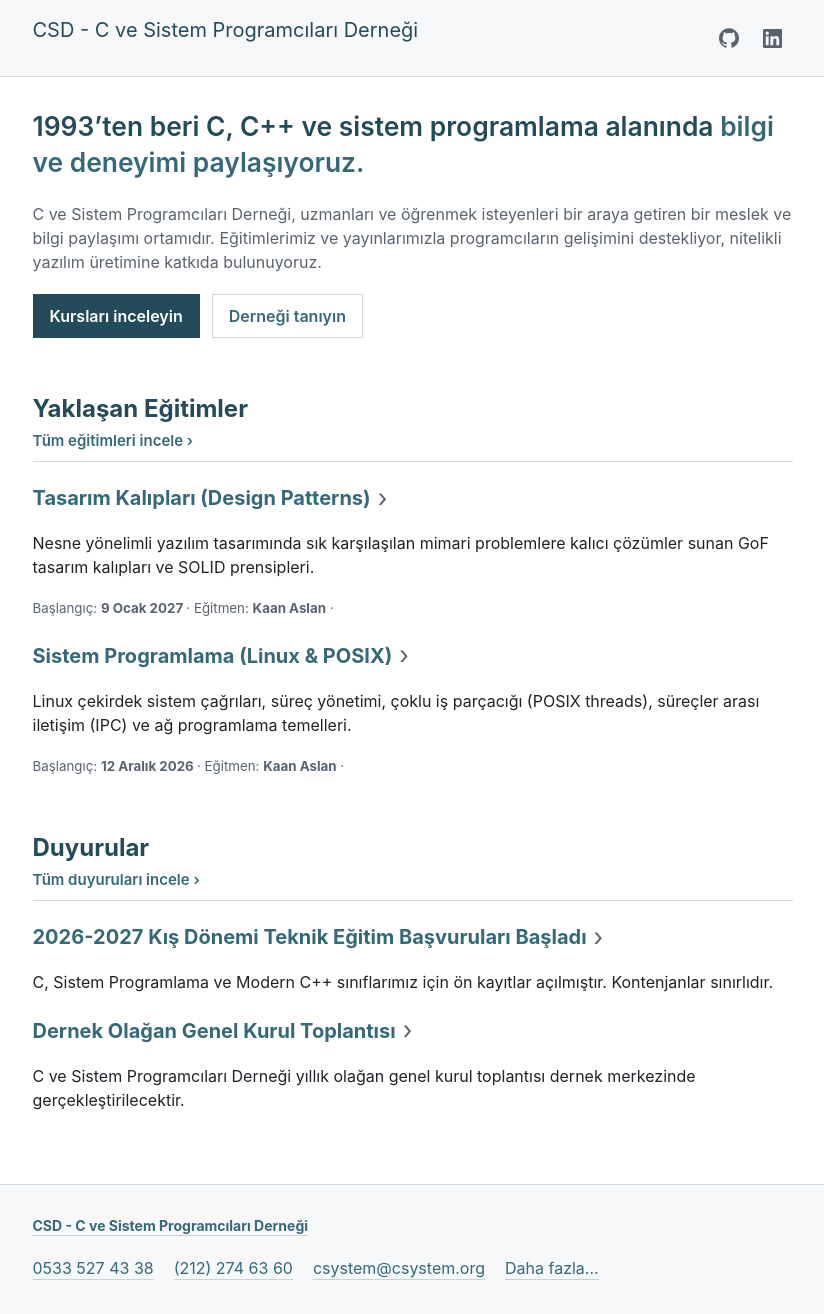
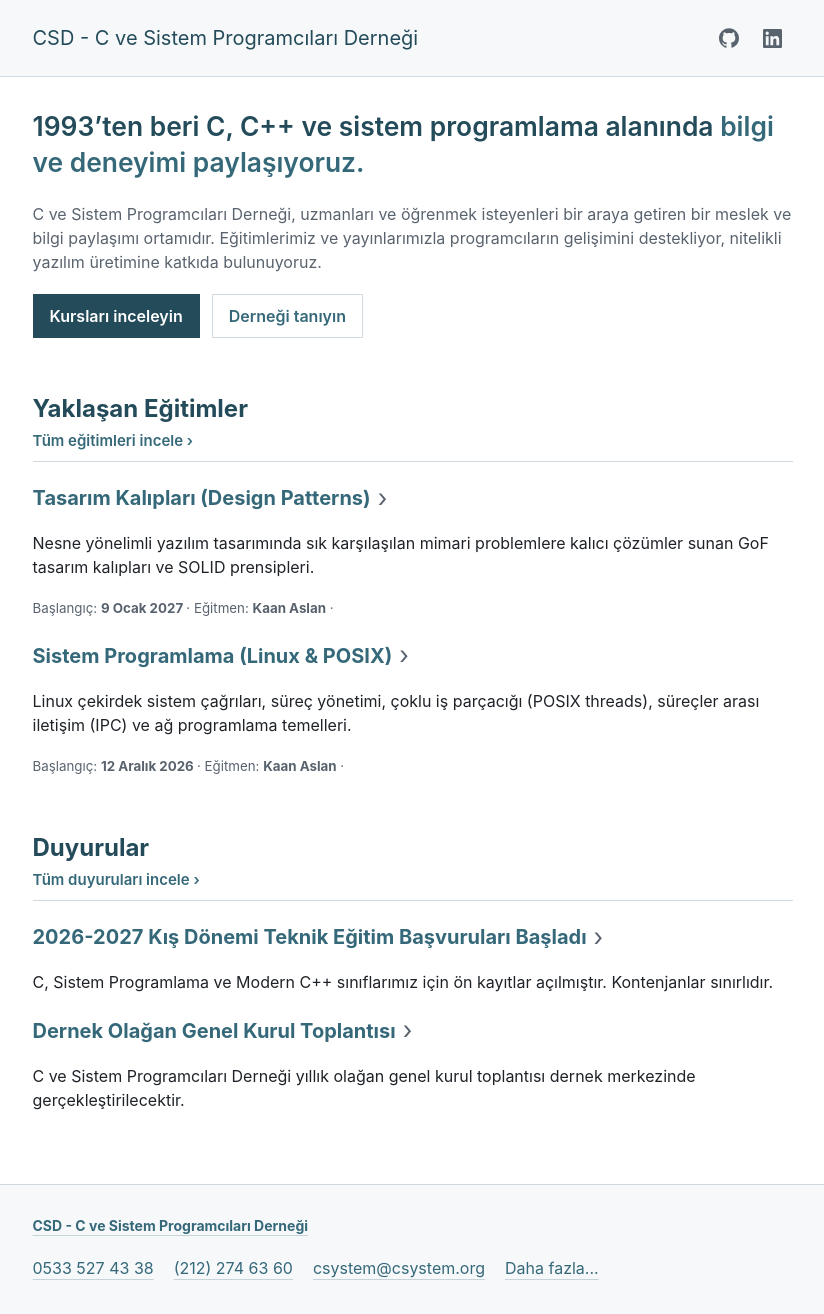
Before and after one commit to dengere/dengere.github.io, a Jekyll site: the page built from index.html, in a window 1280 px wide. Shown: the whole page, without its empty margins (220-1044 px from the left). Built offline with Jekyll 4.4.1, drawn with Linux system fonts in a browser that asks for light colours.

Commit message:
social icons

```diff
--- a/assets/css/style.css
+++ b/assets/css/style.css
@@ -68,12 +68,10 @@ a:focus-visible {
   outline-offset: 4px;
 }
 
-
 img {
   max-width: 100%;
   height: auto;
 }
-
 
 .container {
   width: calc(100% - 32px);
@@ -92,7 +90,7 @@ img {
 
 .header-inner {
   display: flex;
-  align-items: center;
+  align-items: flex-start;
   justify-content: space-between;
   gap: 12px;
   padding-block: 16px;
@@ -121,6 +119,7 @@ img {
 }
 
 .site-title {
+  min-width: 0;
   margin: 0;
   font-size: 1.25rem;
   line-height: 1.4;
@@ -274,15 +273,8 @@ dd {
   padding-block: 8px;
 }
 
-.footer-brand p,
 .footer-bottom {
   color: var(--color-fg-muted);
-}
-
-.footer-bottom {
-  grid-column: 1 / -1;
-  padding-top: 16px;
-  border-top: 1px solid var(--color-border-default);
   font-size: 0.875rem;
 }
 
@@ -290,8 +282,11 @@ dd {
   margin: 0;
 }
 
+.footer-inner:not(:has(> section)) {
+  padding-block: 16px;
+}
+
 @media (min-width: 481px) {
-
   .site-main {
     padding-top: 32px;
   }
@@ -299,10 +294,6 @@ dd {
   main > section,
   main > article {
     margin-bottom: 56px;
-  }
-
-  .footer-inner {
-    grid-template-columns: repeat(2, minmax(0, 1fr));
   }
 }
 
@@ -318,11 +309,16 @@ dd {
 }
 
 @media (min-width: 721px) {
-  .footer-inner {
-    grid-template-columns: 1.4fr 1fr;
+  .header-inner {
+    align-items: center;
+  }
+
+  .footer-inner section ul {
+    display: flex;
+    flex-wrap: wrap;
+    gap: 0 20px;
   }
 }
-
 
 .site-title-separator {
   display: none;
@@ -399,9 +395,6 @@ dd {
   }
 }
 
-
-
-
 h3 > a {
   text-decoration: none;
 }
@@ -418,7 +411,6 @@ h3 > a::after {
 h3 > a:hover::after {
   color: var(--color-accent-hover);
 }
-
 
 .section-header {
   padding-bottom: 8px;
@@ -440,54 +432,3 @@ h3 > a:hover::after {
 article small {
   color: var(--color-fg-muted);
 }
-
-.footer-inner:not(:has(> section)) {
-  padding-block: 16px;
-}
-
-.footer-inner:not(:has(> section)) .footer-bottom {
-  padding-top: 0;
-  border-top: 0;
-}
-
-@media (min-width: 721px) {
-  .footer-inner {
-    grid-template-columns: 1fr;
-  }
-
-  .footer-inner section ul {
-    display: flex;
-    flex-wrap: wrap;
-    gap: 0 20px;
-  }
-}
-
-
-.header-inner {
-  display: flex !important;
-  flex-direction: row !important;
-  flex-wrap: nowrap !important;
-  align-items: flex-start !important;
-  justify-content: space-between !important;
-  gap: 12px !important;
-}
-
-.site-title {
-  margin: 0 !important;
-  min-width: 0 !important;
-}
-
-.header-social {
-  display: flex !important;
-  flex-shrink: 0 !important;
-  align-items: center !important;
-  gap: 4px !important;
-}
-
-.header-social a {
-  display: inline-flex !important;
-  align-items: center !important;
-  justify-content: center !important;
-  width: 36px !important;
-  height: 36px !important;
-}
```
